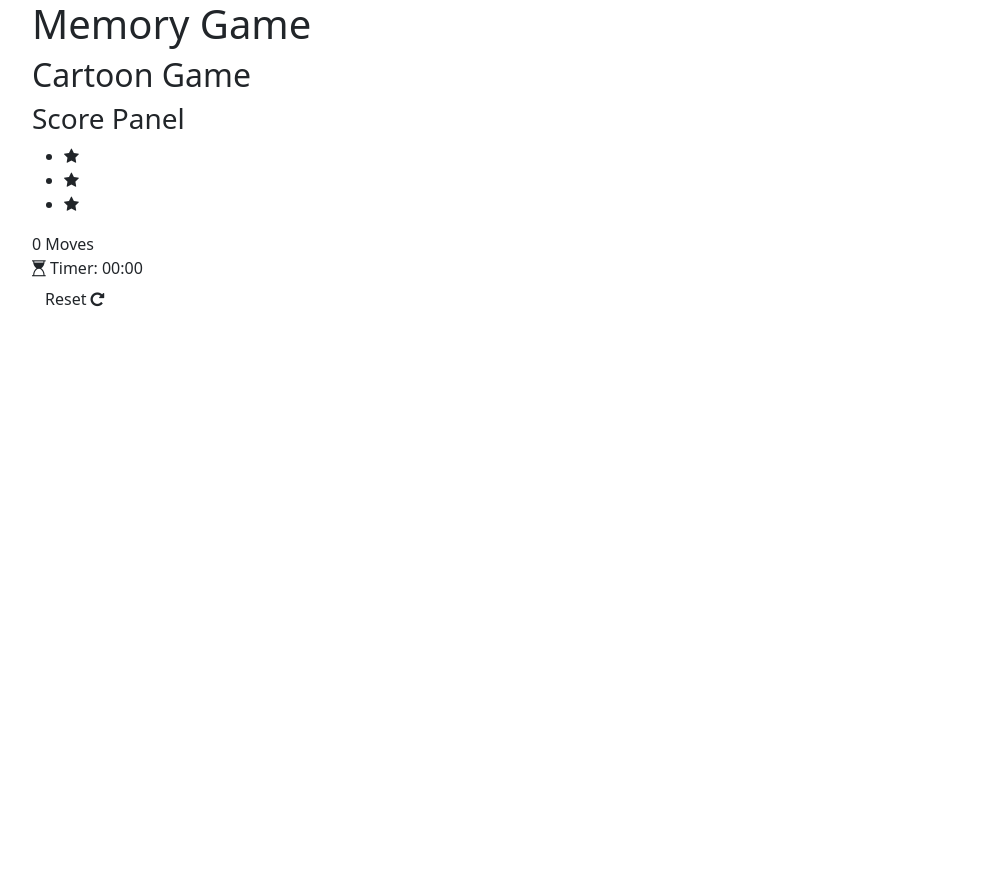
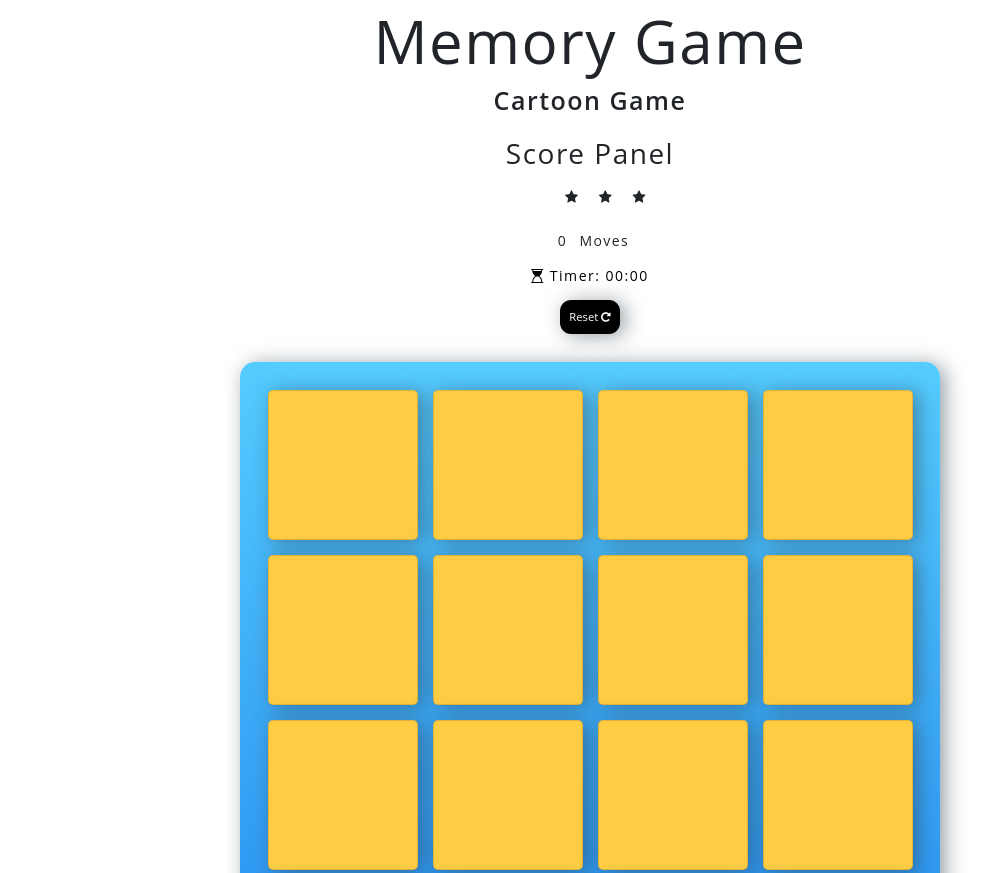
Before and after one commit to PhilipWilliams0/MemoryGame, a plain HTML site: page index.html in a window 1280 px wide. Shown: the top 873 px of the page, without its empty margins (50-1038 px from the left). Before the commit the page ends 800 px from the top, so only its background shows below. Drawn offline with nearby package versions, Linux system fonts and the light colour scheme; the site is published under a folder, as on GitHub Pages, so addresses that start at the root find nothing.

Commit message:
Change file relative

```diff
--- a/index.html
+++ b/index.html
@@ -6,7 +6,7 @@
 	<meta content="width=device-width, initial-scale=1.0" name="viewport"><!-- Bootstrap css v5 -->
 	<link href="https://cdn.jsdelivr.net/npm/bootstrap@5.0.2/dist/css/bootstrap.min.css" rel="stylesheet">
 	<link href="https://maxcdn.bootstrapcdn.com/font-awesome/4.6.1/css/font-awesome.min.css" rel="stylesheet prefetch"><!-- Link to style.css -->
-	<link href="/assets/css/style.css" rel="stylesheet">
+	<link href="assets/css/style.css" rel="stylesheet">
 	<title>Memory Card Game</title>
 </head>
 <body>
@@ -44,7 +44,7 @@
 	</div><!-- Bootstrap JS v5 -->
 	<script src="https://cdn.jsdelivr.net/npm/bootstrap@5.0.2/dist/js/bootstrap.bundle.min.js">
 	</script>
-	<script src="/assets/js/script.js">
+	<script src="assets/js/script.js">
 	</script>
 </body>
 </html>
```
Also changed, not shown: 1 other file.
